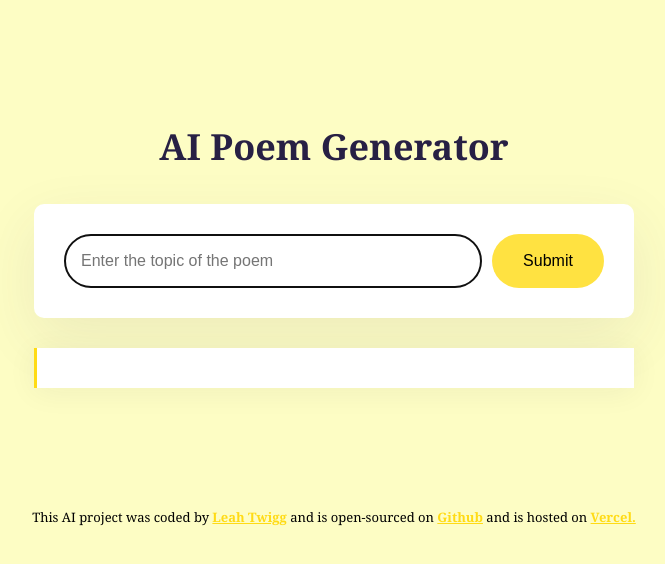
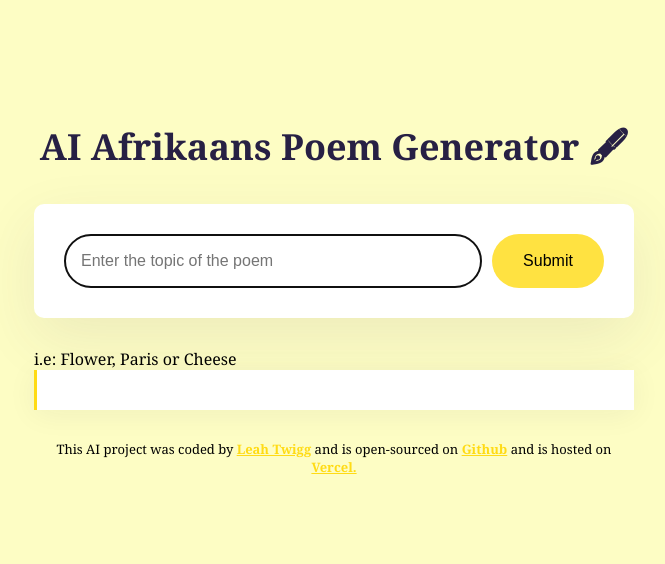
Before and after one commit to lea-bee/poem-generator, a website built with Parcel: page index.html in a window 1280 px wide. Shown: the whole page, without its empty margins (306-971 px from the left). Built offline with nearby package versions, Linux system fonts and the light colour scheme.

Commit message:
Updated HTML

```diff
--- a/index.html
+++ b/index.html
@@ -4,16 +4,19 @@
     <meta charset="UTF-8" />
     <meta name="viewport" content="width=device-width, initial-scale=1.0" />
     <script src="https://unpkg.com/typewriter-effect@latest/dist/core.js"></script>
+    <script src="https://cdn.jsdelivr.net/npm/axios@1.1.2/dist/axios.min.js"></script>
+
     <link rel="stylesheet" href="src/style.css" />
-    <title>Poem Generator!</title>
+    <title>AI Poem Generator</title>
   </head>
   <body>
     <div class="container">
       <header>
-        <h1>AI Poem Generator</h1>
+        <h1>AI Afrikaans Poem Generator 🖋</h1>
       </header>
 
       <main>
+        <div class="form-container">
           <form id="poem-generator-form">
             <input
               type="text"
@@ -22,12 +25,16 @@
               required
               autocomplete="off"
               class="prompt"
+              id="user-prompt"
             />
             <input type="submit" class="submit-button" />
           </form>
-        <div class="poem" id="poem-box"></div>
+          <div class="hint">i.e: Flower, Paris or Cheese</div>
+        </div>
+
+        <div class="poem hidden" id="poem-box"></div>
       </main>
-    </div>
+
       <footer>
         This AI project was coded by
         <strong
@@ -48,7 +55,7 @@
           ></strong
         >
       </footer>
-
+    </div>
     <script src="src/script.js"></script>
   </body>
 </html>
```
Lines whose indentation alone changed are shown as unchanged.
